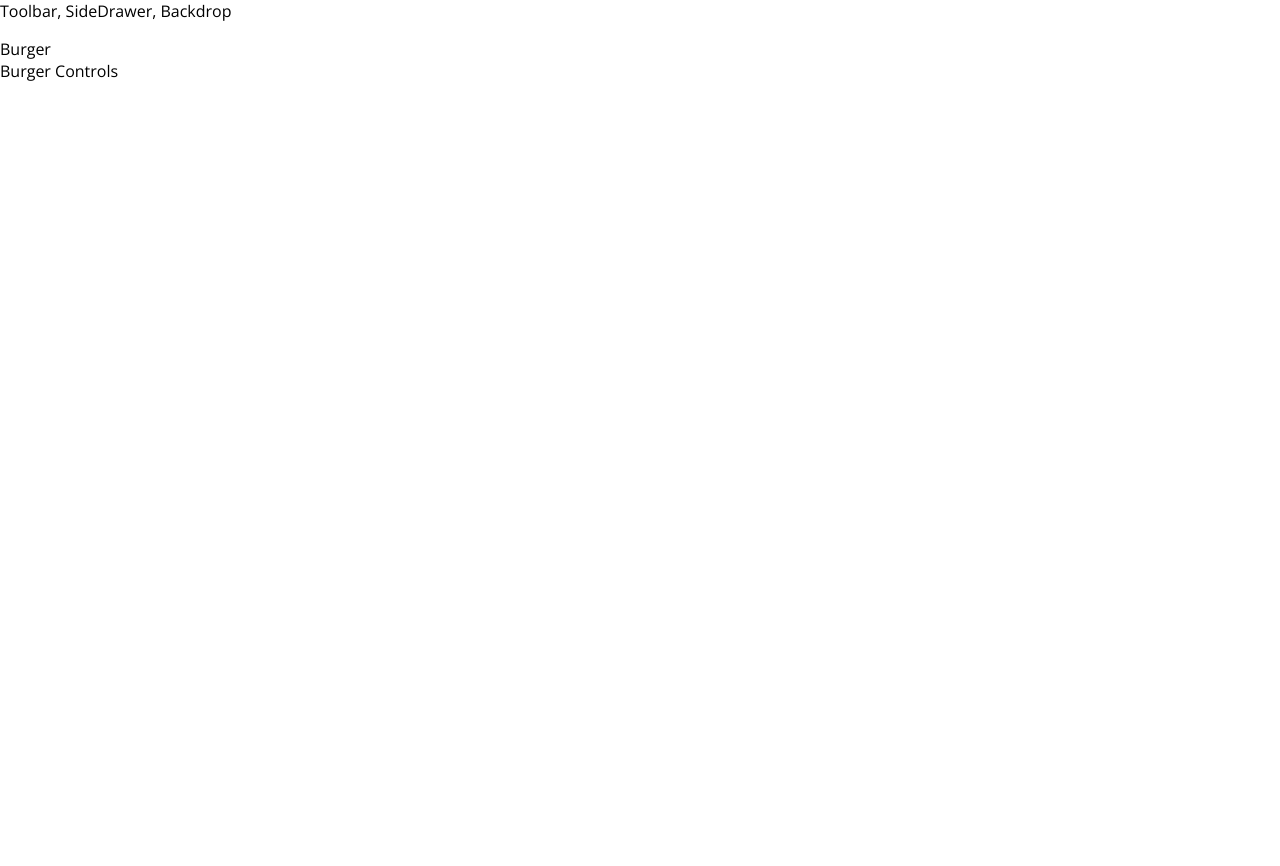
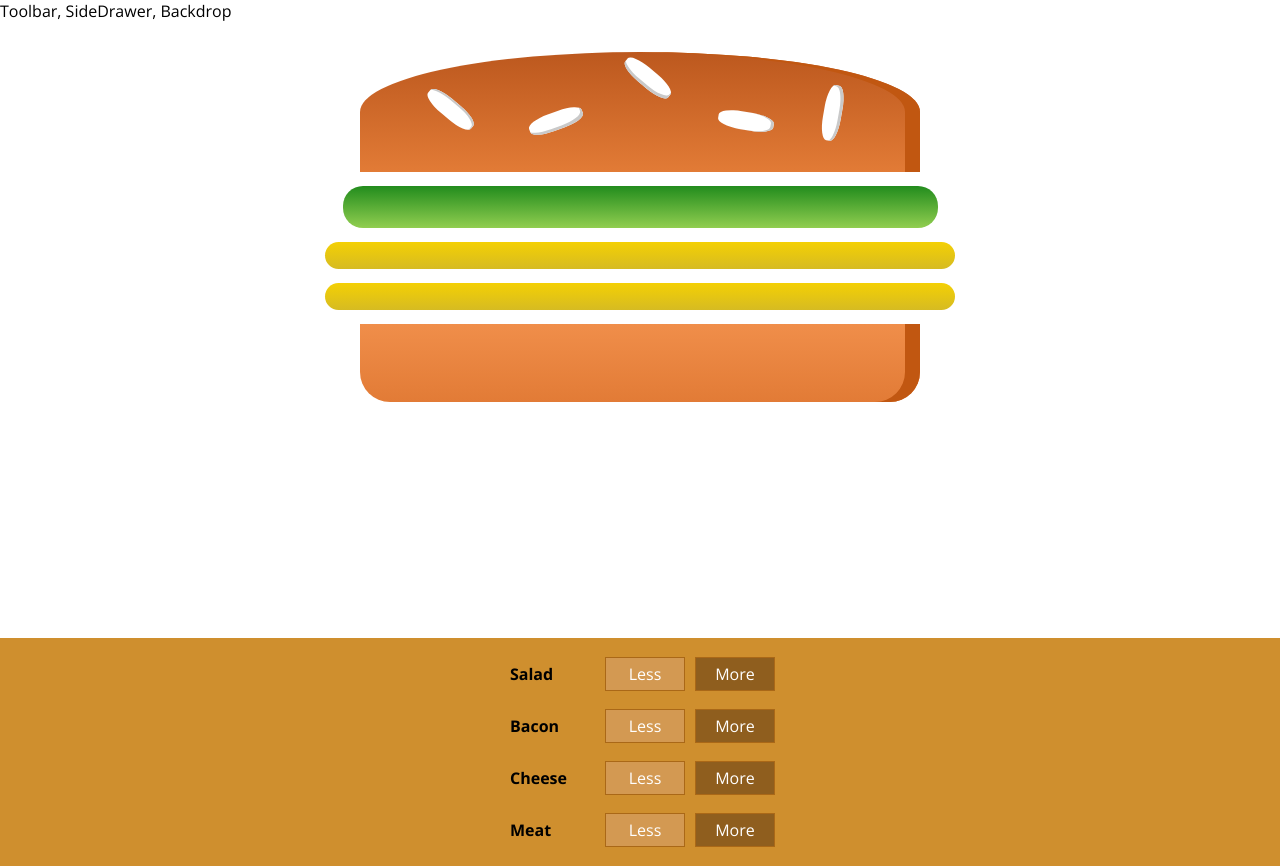
Before and after one commit to ayushyadav468/Burger-Builder, a React app: page / in a window 1280 px wide. Before the commit the page ends 800 px from the top, so only its background shows below. Built offline with nearby package versions, Linux system fonts and the light colour scheme.

Commit message:
build controls added

```diff
--- a/package.json
+++ b/package.json
@@ -48,6 +48,7 @@
     "postcss-preset-env": "6.7.0",
     "postcss-safe-parser": "5.0.2",
     "prompts": "2.4.0",
+    "prop-types": "^15.7.2",
     "react": "^17.0.1",
     "react-app-polyfill": "^2.0.0",
     "react-dev-utils": "^11.0.1",
--- /dev/null
+++ b/src/components/Burger/BuildControls/BuildControl/BuildControl.js
@@ -0,0 +1,12 @@
+import React from 'react';
+import styles from './BuildControl.module.css';
+
+const buildControl = (props) => (
+  <div className={styles.BuildControl}>
+    <div className={styles.Label}>{props.label}</div>
+    <button className={styles.Less}>Less</button>
+    <button className={styles.More}>More</button>
+  </div>
+);
+
+export default buildControl;
--- /dev/null
+++ b/src/components/Burger/BuildControls/BuildControl/BuildControl.module.css
@@ -0,0 +1,58 @@
+.BuildControl {
+  display: flex;
+  justify-content: space-between;
+  align-items: center;
+  margin: 5px 0;
+}
+
+.BuildControl button {
+  display: block;
+  font: inherit;
+  padding: 5px;
+  margin: 0 5px;
+  width: 80px;
+  border: 1px solid #aa6817;
+  cursor: pointer;
+  outline: none;
+}
+
+.BuildControl button:disabled {
+  background-color: #ac9980;
+  border: 1px solid #7e7365;
+  color: #ccc;
+  cursor: default;
+}
+
+.BuildControl button:hover:disabled {
+  background-color: #ac9980;
+  color: #ccc;
+  cursor: not-allowed;
+}
+
+.Label {
+  padding: 10px;
+  font-weight: bold;
+  width: 80px;
+}
+
+.BuildControl .Less {
+  background-color: #d39952;
+  color: white;
+}
+
+.BuildControl .More {
+  background-color: #8f5e1e;
+  color: white;
+}
+
+.BuildControl .Less:hover,
+.BuildControl .Less:active {
+  background-color: #daa972;
+  color: white;
+}
+
+.BuildControl .More:hover,
+.BuildControl .More:active {
+  background-color: #99703f;
+  color: white;
+}
--- /dev/null
+++ b/src/components/Burger/BuildControls/BuildControls.js
@@ -0,0 +1,20 @@
+import React from 'react';
+import styles from './BuildControls.module.css';
+import BuildControl from './BuildControl/BuildControl';
+
+const controls = [
+  { label: 'Salad', type: 'salad' },
+  { label: 'Bacon', type: 'bacon' },
+  { label: 'Cheese', type: 'cheese' },
+  { label: 'Meat', type: 'meat' },
+];
+
+const buildControls = (props) => (
+  <div className={styles.BuildControls}>
+    {controls.map((ctrl) => (
+      <BuildControl key={ctrl.label} label={ctrl.label} />
+    ))}
+  </div>
+);
+
+export default buildControls;
--- /dev/null
+++ b/src/components/Burger/BuildControls/BuildControls.module.css
@@ -0,0 +1,10 @@
+.BuildControls {
+  width: 100%;
+  padding: 10px 0;
+  background-color: #cf8f2e;
+  display: flex;
+  flex-flow: column;
+  align-items: center;
+  box-shadow: 0 2px 1px #ccc;
+  margin: auto;
+}
--- a/src/components/Burger/Burger.js
+++ b/src/components/Burger/Burger.js
@@ -0,0 +1,27 @@
+import React from 'react';
+import BurgerIngredient from './BurgerIngredient/BurgerIngredient';
+import styles from './Burger.module.css';
+
+const burger = (props) => {
+  let transformedIngredients = Object.keys(props.ingredients)
+    .map((igKey) => {
+      return [...Array(props.ingredients[igKey])].map((_, i) => {
+        return <BurgerIngredient key={igKey + i} type={igKey} />;
+      });
+    })
+    .reduce((arr, el) => {
+      return arr.concat(el);
+    }, []);
+  if (transformedIngredients.length === 0) {
+    transformedIngredients = <p>Please start adding ingredients!</p>;
+  }
+  return (
+    <div className={styles.Burger}>
+      <BurgerIngredient type="bread-top" />
+      {transformedIngredients}
+      <BurgerIngredient type="bread-bottom" />
+    </div>
+  );
+};
+
+export default burger;
--- a/src/components/Burger/Burger.module.css
+++ b/src/components/Burger/Burger.module.css
@@ -0,0 +1,28 @@
+.Burger {
+  width: 100%;
+  height: 250px;
+  margin: auto;
+  overflow: scroll;
+  text-align: center;
+  font-weight: bold;
+  font-size: 1.2rem;
+}
+
+@media (min-width: 500px) and (min-height: 400px) {
+  .Burger {
+    width: 350px;
+    height: 300px;
+  }
+}
+@media (min-width: 500px) and (min-height: 401px) {
+  .Burger {
+    width: 450px;
+    height: 400px;
+  }
+}
+@media (min-width: 1000px) and (min-height: 700px) {
+  .Burger {
+    width: 700px;
+    height: 600px;
+  }
+}
--- a/src/components/Burger/BurgerIngredient/BurgerIngredient.js
+++ b/src/components/Burger/BurgerIngredient/BurgerIngredient.js
@@ -1,4 +1,5 @@
 import React from 'react';
+import PropTypes from 'prop-types';
 import styles from './BurgerIngredient.module.css';
 
 const burgerIngredient = (props) => {
@@ -34,5 +35,8 @@
 
   return ingredient;
 };
+burgerIngredient.propTypes = {
+  type: PropTypes.string.isRequired,
+};
 
 export default burgerIngredient;
--- a/src/containers/BurgerBuilder/BurgerBuilder.js
+++ b/src/containers/BurgerBuilder/BurgerBuilder.js
@@ -1,13 +1,22 @@
 import React, { Component } from 'react';
-
 import Aux from '../../hoc/Aux';
+import Burger from '../../components/Burger/Burger';
+import BuildControls from '../../components/Burger/BuildControls/BuildControls';
 
 class BurgerBuilder extends Component {
+  state = {
+    ingredients: {
+      salad: 1,
+      cheese: 2,
+      meat: 0,
+      bacon: 0,
+    },
+  };
   render() {
     return (
       <Aux>
-        <div>Burger</div>
-        <div>Burger Controls</div>
+        <Burger ingredients={this.state.ingredients} />
+        <BuildControls />
       </Aux>
     );
   }
```
Also changed, not shown: 1 other file (tests, documents, lock files or other folders).
